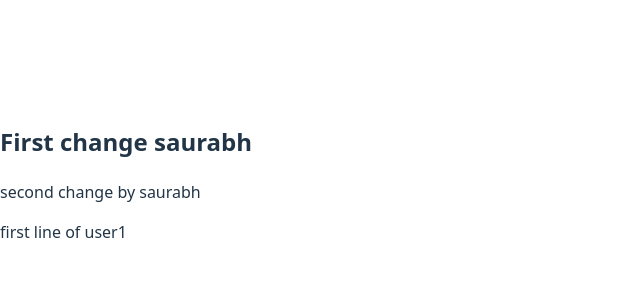
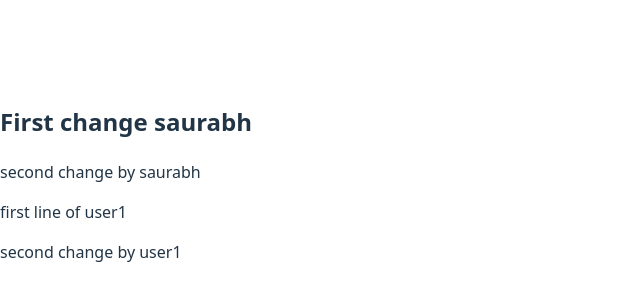
Before and after one commit to Saurabh209/Learning-git, a React (Vite) app: page / in a window 1280 px wide. Shown: the part 218-518 px from the top of the page, without its empty margins (0-640 px from the left). Built offline with nearby package versions, Linux system fonts and the light colour scheme.

Commit message:
second commit by user1

```diff
--- a/src/App.jsx
+++ b/src/App.jsx
@@ -11,6 +11,7 @@ function App() {
     <h2>First change saurabh</h2>
     <p>second change by saurabh</p>
     <p>first line of user1</p>
+    <p>second change by user1</p>
     </>
   )
 }
```
